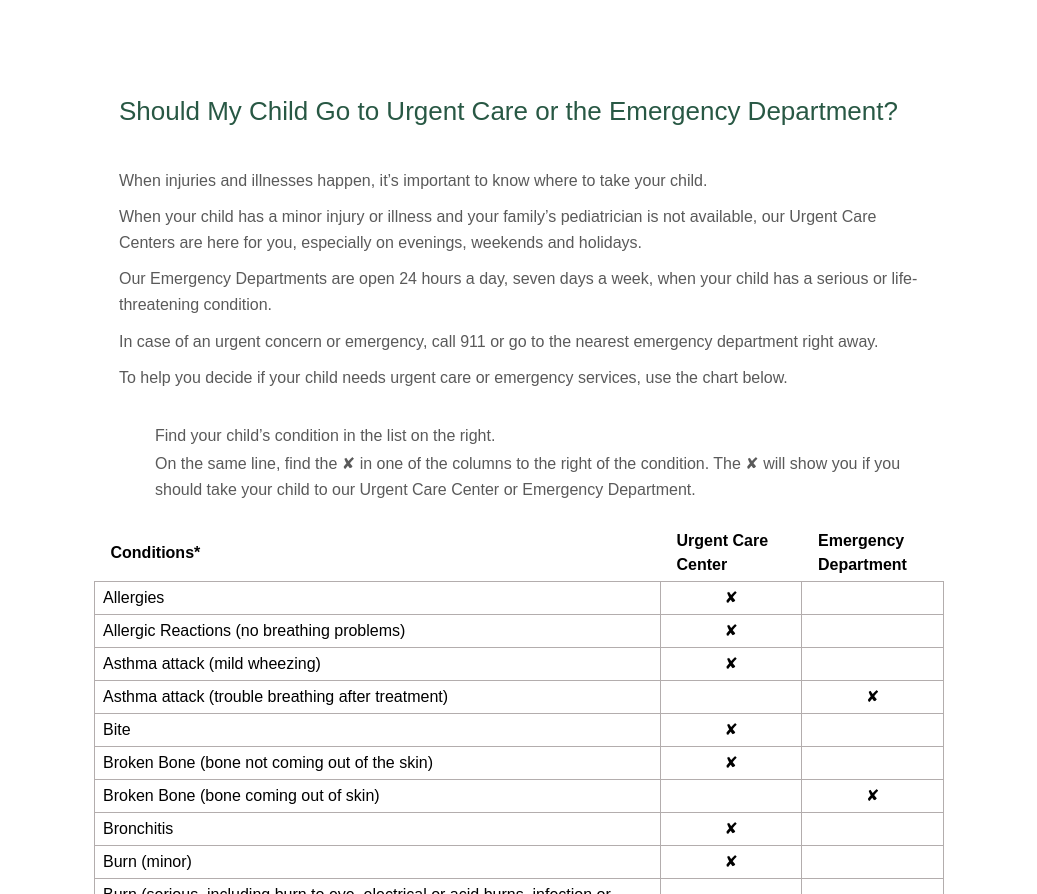
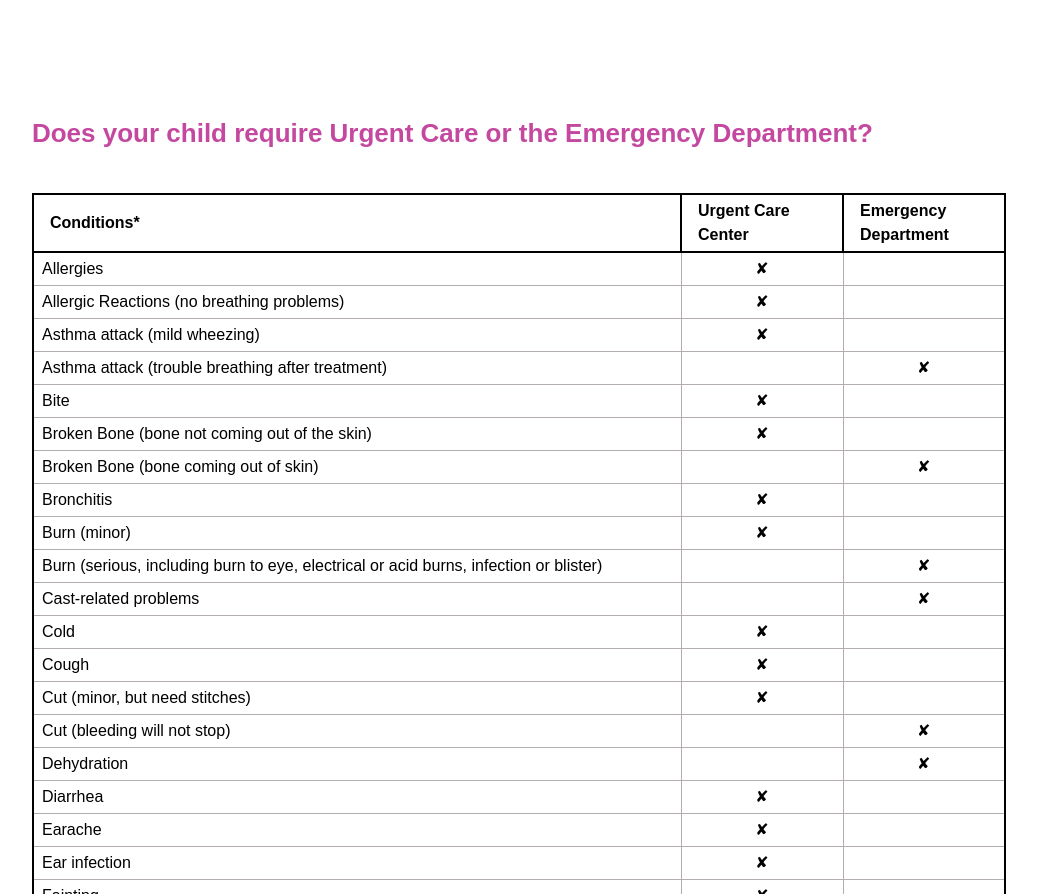
Before and after one commit to DaveKobrin/choa_npo_redo, a Next.js app in the folder choa-org/: page /urgentcare in a window 1280 px wide. Shown: the part 2027-2921 px from the top of the page, without its empty margins (121-1158 px from the left). Built offline with nearby package versions, Linux system fonts and the light colour scheme.

Commit message:
added title to conditions chart

```diff
--- a/choa-org/src/pages/urgentcare.jsx
+++ b/choa-org/src/pages/urgentcare.jsx
@@ -47,57 +47,22 @@ const urgentCare = () => {
         <div className="flex flex-col items-center mb-32">
           {/* Urgent Care or Emergency Section */}
           <div className="w-[800px]">
-            <Heading3Title>
-              Should My Child Go to Urgent Care or the Emergency Department?
-            </Heading3Title>
-            <div className="mt-10">
-              <ParagText>
-                When injuries and illnesses happen, it’s important to know where
-                to take your child.
-              </ParagText>
-              <ParagText>
-                When your child has a minor injury or illness and your family’s
-                pediatrician is not available, our Urgent Care Centers are here
-                for you, especially on evenings, weekends and holidays.
-              </ParagText>
-              <ParagText>
-                Our Emergency Departments are open 24 hours a day, seven days a
-                week, when your child has a serious or life-threatening
-                condition.
-              </ParagText>
-              <ParagText>
-                In case of an urgent concern or emergency, call 911 or go to the
-                nearest emergency department right away.
-              </ParagText>
-              <ParagText>
-                To help you decide if your child needs urgent care or emergency
-                services, use the chart below.
-              </ParagText>
-            </div>
+
           </div>
-          {/* Table Intro*/}
-          <div className="w-[800px] pl-9 mt-5">
-            <ParagList>
-              Find your child’s condition in the list on the right.
-            </ParagList>
-            <ParagList>
-              On the same line, find the ✘ in one of the columns to the right of
-              the condition. The ✘ will show you if you should take your child
-              to our Urgent Care Center or Emergency Department.
-            </ParagList>
-          </div>
+
           {/* Table */}
-          <div className="w-[850px] mt-5">
-            <table className="min-w-full bg-white">
+          <div className="max-w-[90vw] mt-5">
+          <h3 className="text-[#C4489F] text-[1.625rem] mb-10 font-semibold">Does your child require Urgent Care or the Emergency Department?</h3>
+            <table className="min-w-full bg-white border-2 border-black">
               <thead>
                 <tr className="text-left">
-                  <th className="py-1 px-4 border-[#B3ADAD] border-b">
+                  <th className="py-1 px-4 border-black border-2">
                     Conditions*
                   </th>
-                  <th className="py-1 px-4 border-[#B3ADAD] border-b">
+                  <th className="py-1 px-4 border-black border-2">
                     Urgent Care Center
                   </th>
-                  <th className="py-1 px-4 border-[#B3ADAD] border-b">
+                  <th className="py-1 px-4 border-black border-2">
                     Emergency Department
                   </th>
                 </tr>
```
